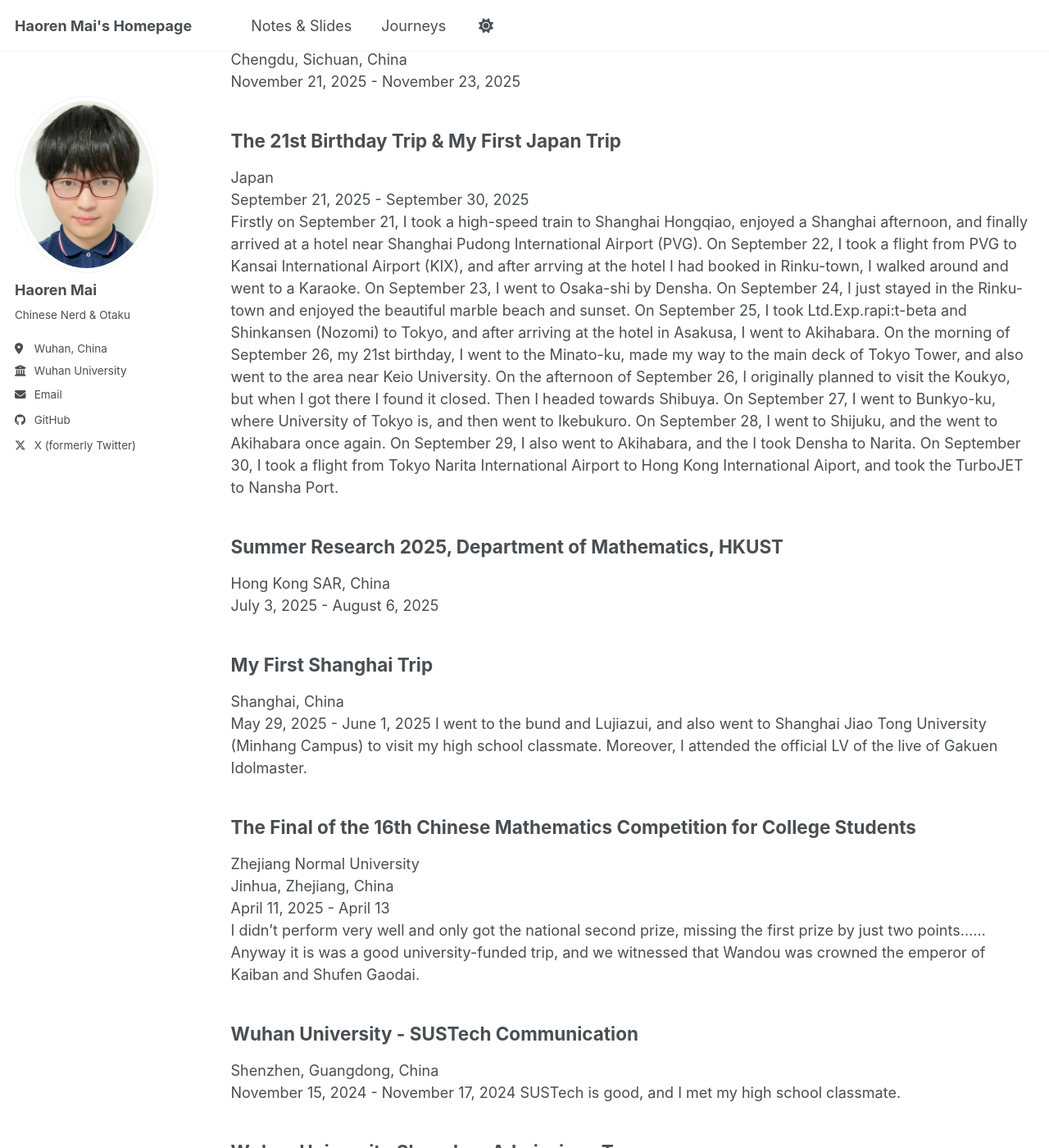
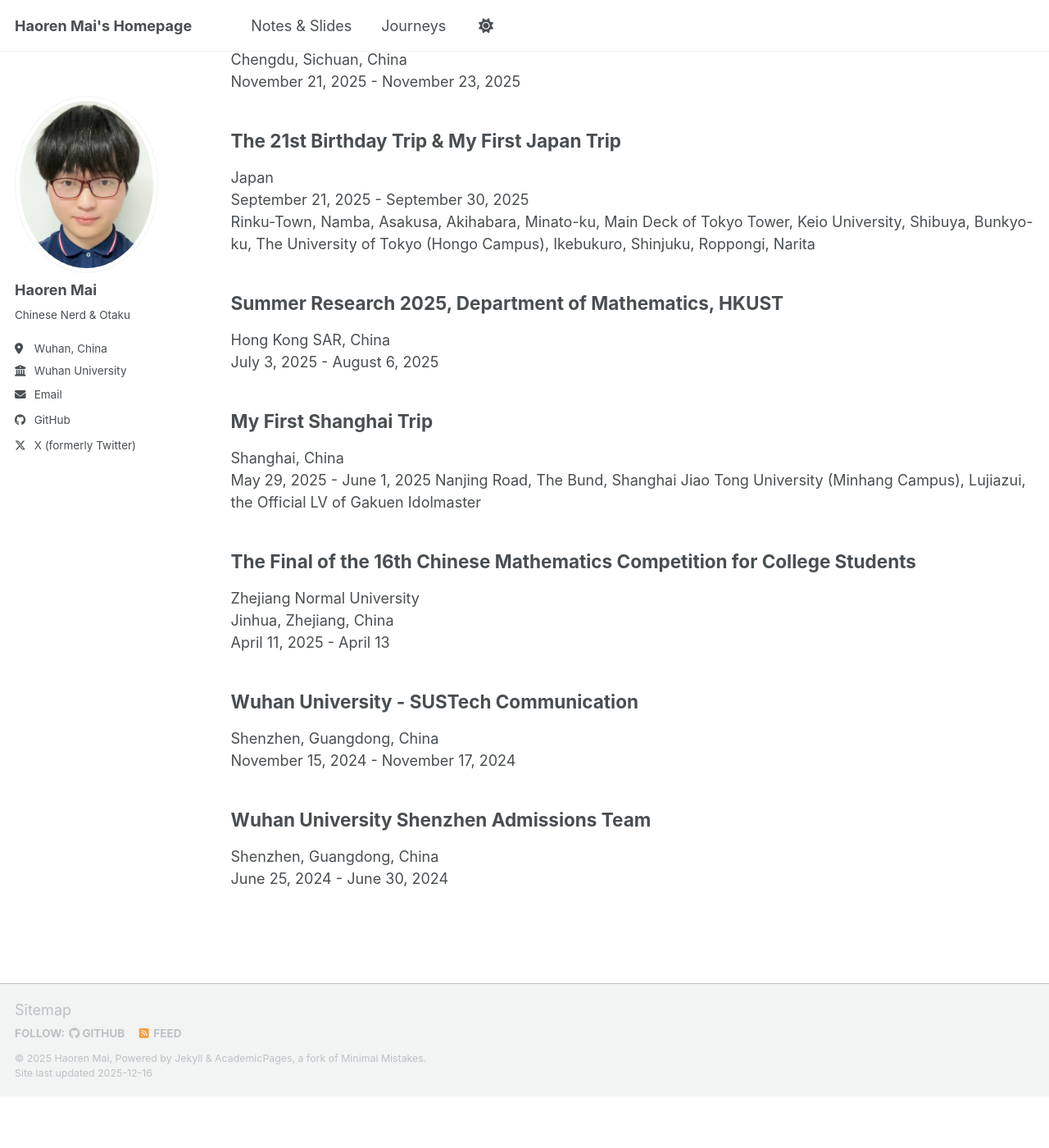
Before and after one commit to haorenmai/haorenmai, a Jekyll site: the page built from _pages/News.md, in a window 1280 px wide and 1400 px high, scrolled down 302 px. Shown: the whole window at 82% size. Built offline with Jekyll 4.4.1, drawn with Linux system fonts in a browser that asks for light colours; a script bundle is joined from its source files by our own code; library files that are not in the unit come from our copies; after the commit the page ends 1639 px from its top, so only the background shows below that.

Commit message:
Update News.md

```diff
--- a/_pages/News.md
+++ b/_pages/News.md
@@ -23,7 +23,7 @@ The 21st Birthday Trip & My First Japan Trip
 ------
 Japan
 September 21, 2025 - September 30, 2025
-Firstly on September 21, I took a high-speed train to Shanghai Hongqiao, enjoyed a Shanghai afternoon, and finally arrived at a hotel near Shanghai Pudong International Airport (PVG). On September 22, I took a flight from PVG to Kansai International Airport (KIX), and after arrving at the hotel I had booked in Rinku-town, I walked around and went to a Karaoke. On September 23, I went to Osaka-shi by Densha. On September 24, I just stayed in the Rinku-town and enjoyed the beautiful marble beach and sunset. On September 25, I took Ltd.Exp.rapi:t-beta and Shinkansen (Nozomi) to Tokyo, and after arriving at the hotel in Asakusa, I went to Akihabara. On the morning of September 26, my 21st birthday, I went to the Minato-ku, made my way to the main deck of Tokyo Tower, and also went to the area near Keio University. On the afternoon of September 26, I originally planned to visit the Koukyo, but when I got there I found it closed. Then I headed towards Shibuya. On September 27, I went to Bunkyo-ku, where University of Tokyo is, and then went to Ikebukuro. On September 28, I went to Shijuku, and the went to Akihabara once again. On September 29, I also went to Akihabara, and the I took Densha to Narita. On September 30, I took a flight from Tokyo Narita International Airport to Hong Kong International Aiport, and took the TurboJET to Nansha Port.
+Rinku-Town, Namba, Asakusa, Akihabara, Minato-ku, Main Deck of Tokyo Tower, Keio University, Shibuya, Bunkyo-ku, The University of Tokyo (Hongo Campus), Ikebukuro, Shinjuku, Roppongi, Narita
 
 
 Summer Research 2025, Department of Mathematics, HKUST
@@ -36,7 +36,7 @@ My First Shanghai Trip
 ------
 Shanghai, China
 May 29, 2025 - June 1, 2025
-I went to the bund and Lujiazui, and also went to Shanghai Jiao Tong University (Minhang Campus) to visit my high school classmate. Moreover, I attended the official LV of the live of Gakuen Idolmaster.
+Nanjing Road, The Bund, Shanghai Jiao Tong University (Minhang Campus), Lujiazui, the Official LV of Gakuen Idolmaster
 
 
 The Final of the 16th Chinese Mathematics Competition for College Students
@@ -44,14 +44,12 @@ The Final of the 16th Chinese Mathematics Competition for College Students
 Zhejiang Normal University
 Jinhua, Zhejiang, China
 April 11, 2025 - April 13
-I didn't perform very well and only got the national second prize, missing the first prize by just two points...... Anyway it is was a good university-funded trip, and we witnessed that Wandou was crowned the emperor of Kaiban and Shufen Gaodai.
 
 
 Wuhan University - SUSTech Communication
 ------
 Shenzhen, Guangdong, China
 November 15, 2024 - November 17, 2024
-SUSTech is good, and I met my high school classmate.
 
 
 Wuhan University Shenzhen Admissions Team
```
